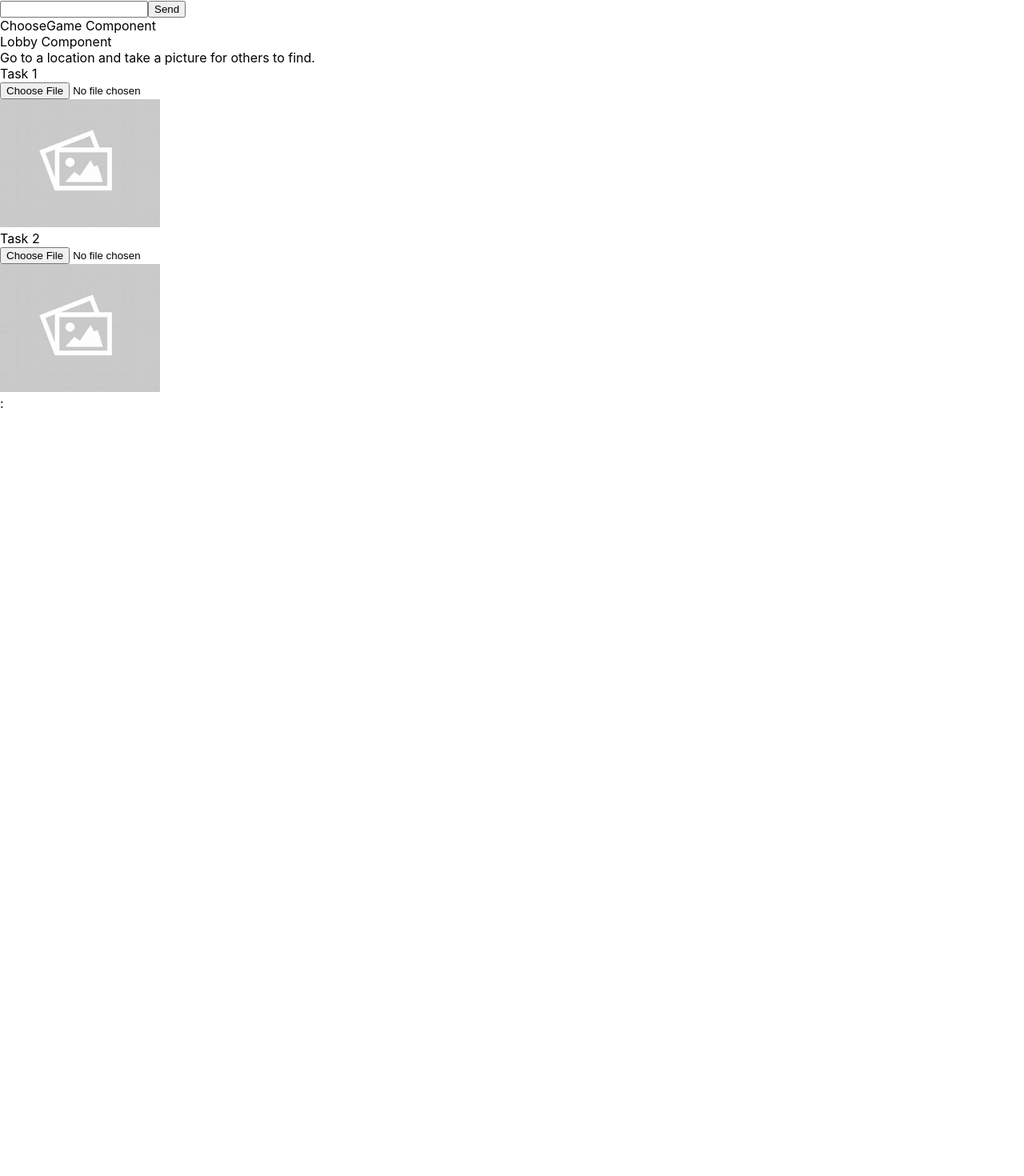
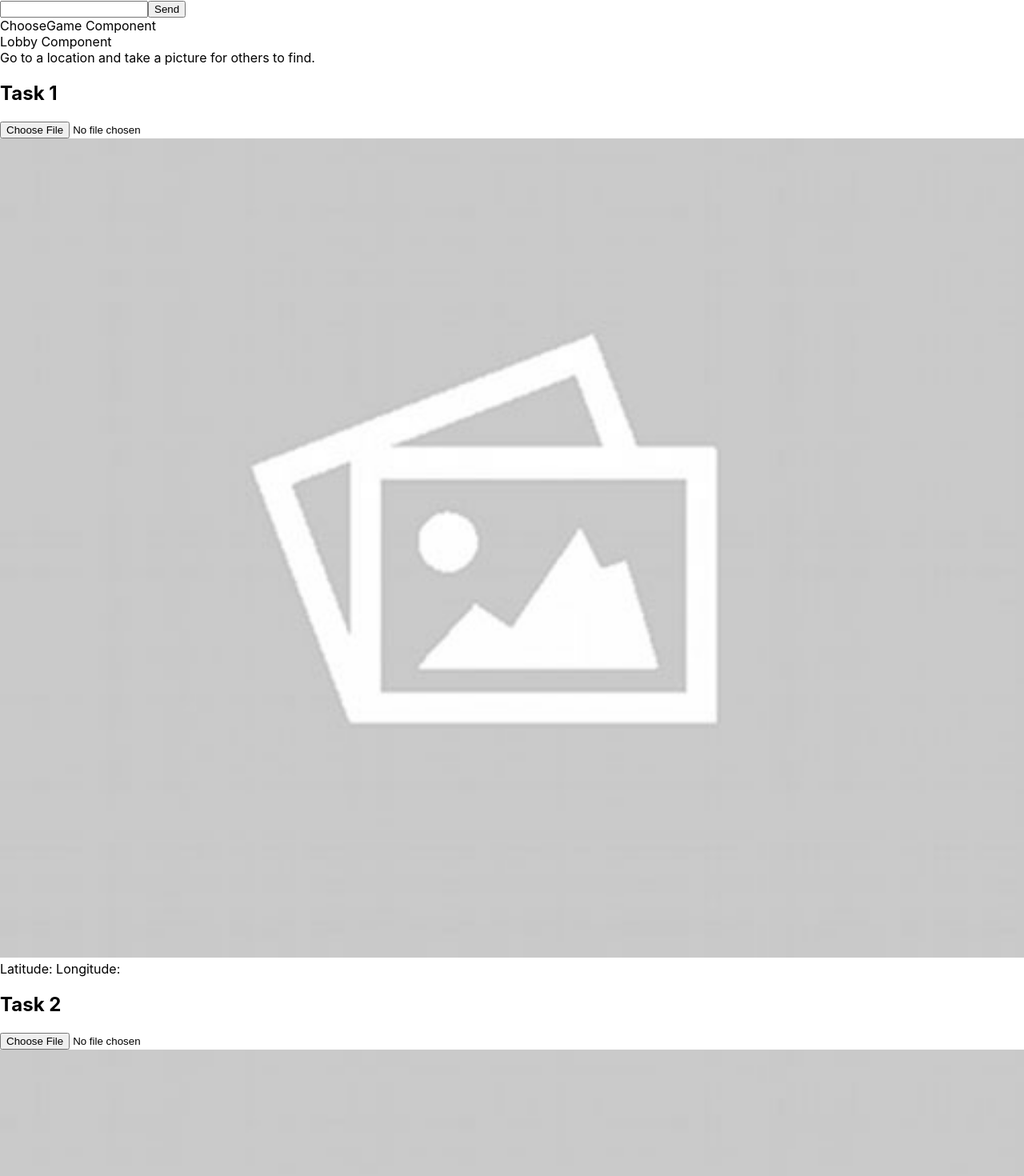
Before and after one commit to Zuehlke/among-eus, a React (Create React App) app in the folder frontend/: page / in a window 1280 px wide. Shown: the top 1470 px of the page at 80% size. Before the commit the page ends 800 px from the top, so only its background shows below. Built offline with nearby package versions, Linux system fonts and the light colour scheme; no server answers.

Commit message:
Push changes to parent.

```diff
--- a/frontend/src/App.js
+++ b/frontend/src/App.js
@@ -1,4 +1,3 @@
-import logo from './logo.svg';
 import './App.css';
 import ChooseName from "./components/ChooseName/ChooseName";
 import Lobby from "./components/Lobby/Lobby";
--- a/frontend/src/components/CreateTasks/CreateTask.tsx
+++ b/frontend/src/components/CreateTasks/CreateTask.tsx
@@ -1,29 +1,98 @@
 import React, {ChangeEvent} from "react";
 import emptyImage from "./empty.jpeg";
 
-const CreateTask = (props: any) => (
-    <div key={props.taskIndex}>
-        <div>Task {props.taskIndex}</div>
+export interface Task {
+    index: number;
+    imageSrc: string;
+    latitude: number;
+    longitude: number;
+}
+
+interface CreateTaskProps {
+    taskIndex: number;
+    onChange: (task: Task) => void;
+}
+
+class CreateTask extends React.Component<CreateTaskProps, any> {
+
+    private watchId?: number;
+
+    constructor(props: CreateTaskProps) {
+        super(props);
+        this.state = {
+            imageSrc: emptyImage,
+        }
+    }
+
+    render() {
+        const taskIndex: number = this.props.taskIndex;
+
+        return <div key={taskIndex}>
+            <h2>Task {taskIndex}</h2>
             <div>
                 <div>
                     <input type="file" accept="image/*"
                            onChange={(event) => {
-                           onPhotoUpload(event, props.taskIndex)
+                               this.onPhotoUpload(event)
                            }}/>
                 </div>
                 <div>
-                <img id={'taskImage' + props.taskIndex} src={emptyImage} alt={'Task ' + props.taskIndex} width="200"/>
+                    <img id={'taskImage' + taskIndex}
+                         src={this.state.imageSrc}
+                         alt={'Task ' + taskIndex}
+                    />
+                </div>
+                <div>
+                    Latitude: {this.state.latitude} Longitude: {this.state.longitude}
                 </div>
             </div>
-    </div>
+        </div>;
+    }
 
-);
+    componentDidMount() {
+        if ("geolocation" in navigator) {
+            const options = {
+                enableHighAccuracy: true,
+                timeout: 15000,
+                maximumAge: 0
+            };
 
-function onPhotoUpload(event: ChangeEvent<HTMLInputElement>, taskIndex: number) {
+            this.watchId = navigator.geolocation.watchPosition((position => {
+                this.setState({
+                    latitude: position.coords.latitude,
+                    longitude: position.coords.longitude,
+                })
+            }), (error) => {
+                console.error(error.code + " " + error.message)
+            }, options);
+        } else {
+            console.error("Geolocation not available");
+        }
+    }
+
+    componentWillUnmount() {
+        if (this.watchId) {
+            navigator.geolocation.clearWatch(this.watchId);
+        }
+    }
+
+    private onPhotoUpload(event: ChangeEvent<HTMLInputElement>) {
         // @ts-ignore
         const file = event.target.files[0];
-    // @ts-ignore
-    document.getElementById('taskImage' + taskIndex).src = URL.createObjectURL(file);
+        this.setState({
+            imageSrc: URL.createObjectURL(file),
+        });
+        this.fireChanged();
+    }
+
+    private fireChanged() {
+        this.props.onChange({
+            index: this.props.taskIndex,
+            imageSrc: this.state.imageSrc,
+            latitude: this.state.latitude,
+            longitude: this.state.longitude,
+        } as Task);
+    }
 }
 
 export default CreateTask;
--- a/frontend/src/components/CreateTasks/CreateTasks.css
+++ b/frontend/src/components/CreateTasks/CreateTasks.css
@@ -1 +1,8 @@
-.CreateTasks {}
+.CreateTasks img {
+    width: 100%;
+}
+
+.btnCreateTasks {
+    width: 100%;
+    height: 50px;
+}
--- a/frontend/src/components/CreateTasks/CreateTasks.tsx
+++ b/frontend/src/components/CreateTasks/CreateTasks.tsx
@@ -1,15 +1,51 @@
 import React from 'react';
 import './CreateTasks.css';
-import CreateTask from "./CreateTask";
+import CreateTask, {Task} from "./CreateTask";
 
-const CreateTasks = () => (
-    <div className="CreateTasks">
-        <div>Go to a location and take a picture for others to find.</div>
-        {[1, 2].map(taskIndex => {
-            return <CreateTask key={taskIndex} taskIndex={taskIndex}/>
-        })}:
+class CreateTasks extends React.Component<any, any> {
 
-    </div>
-);
+    constructor(props: any) {
+        super(props);
+        this.state = {
+            tasks: [{
+                index: 1,
+            }, {
+                index: 2,
+            }],
+        }
+        this.onTaskChanged = this.onTaskChanged.bind(this);
+        this.onCreateTasks = this.onCreateTasks.bind(this);
+    }
+
+    render() {
+        return (
+            <div className="CreateTasks">
+                <div>Go to a location and take a picture for others to find.</div>
+                {this.state.tasks.map((task: any) => {
+                    return <CreateTask key={task.index}
+                                       onChange={this.onTaskChanged}
+                                       taskIndex={task.index}/>
+                })}
+
+                <button className="btnCreateTasks" onClick={this.onCreateTasks}>Create tasks</button>
+            </div>
+        );
+    }
+
+    onCreateTasks() {
+        console.log('create tasks ', this.state.tasks);
+    }
+
+    onTaskChanged(updatedTask: Task) {
+        const tasks = this.state.tasks;
+        const newTasks = tasks.map((task: any) => {
+            if (task.index === updatedTask.index) {
+                return updatedTask;
+            }
+            return task;
+        });
+        this.setState({tasks: newTasks})
+    }
+}
 
 export default CreateTasks;
```
Lines whose indentation alone changed are shown as unchanged.
